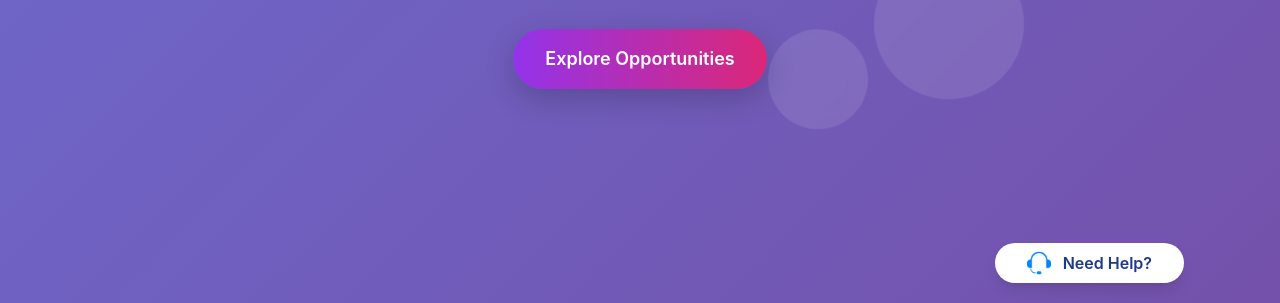
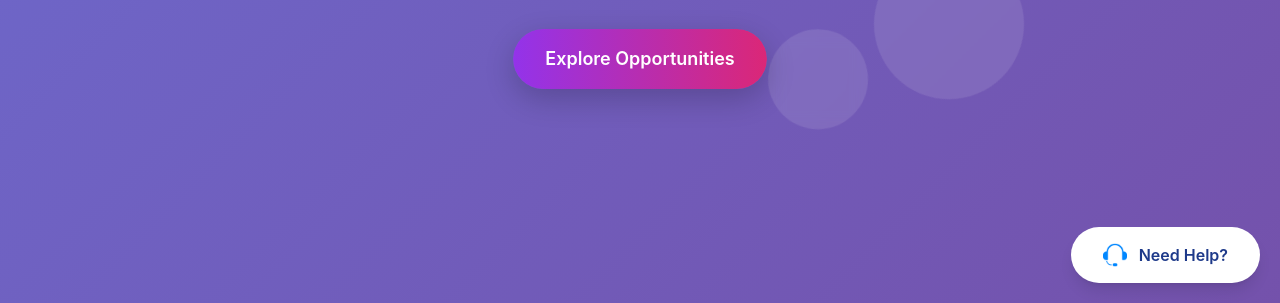
Before and after one commit to SkySmartTech/Company-Web, a plain HTML site: page Homepage/Careerspage/careers.html in a window 1280 px wide. Shown: the part 497-800 px from the top of the page. Drawn offline with nearby package versions, Linux system fonts and the light colour scheme.

Commit message:
help button align change

```diff
--- a/Homepage/Careerspage/careers.html
+++ b/Homepage/Careerspage/careers.html
@@ -432,7 +432,7 @@
     </section>
 
 <!-- Help Button -->
-<button id="helpButton" class="fixed bottom-5 right-2 sm:right-24 z-50 bg-white py-2.5 px-4 sm:py-2 sm:px-8 rounded-full shadow-lg flex items-center gap-2 sm:gap-3 hover:brightness-110">
+<button id="helpButton"  class="fixed bottom-5 right-5 z-50 bg-white py-2.5 px-4 sm:py-4 sm:px-8 rounded-full shadow-lg flex items-center gap-2 sm:gap-3 hover:brightness-110">
   <img src="../img/support.png" alt="Help Icon" class="w-4 h-4 sm:w-6 sm:h-6">
   <span class="text-xs sm:text-base font-semibold text-blue-900">Need Help?</span>
 </button>
```
Also changed, not shown: Homepage/Companypage/company.html (+1 -1 lines), Homepage/Partnerspage/partnership.html (+1 -1 lines), Homepage/Productspage/products.html (+1 -1 lines).
